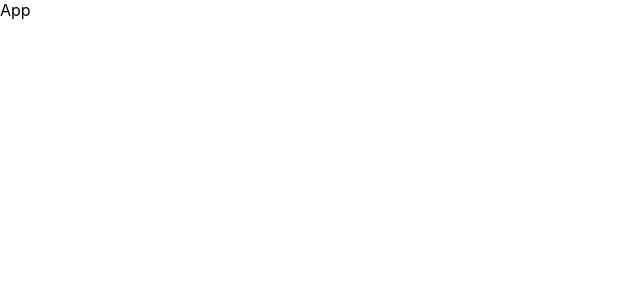
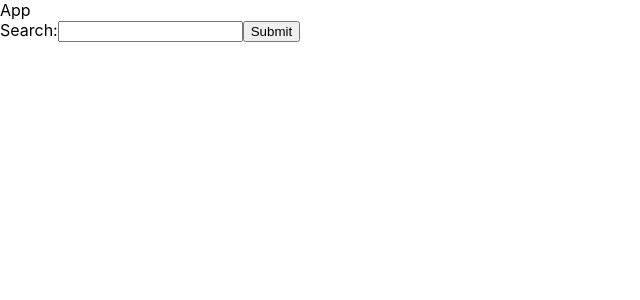
Before and after one commit to ttuannguyen/baseline-frontend, a React (Create React App) app: page / in a window 1280 px wide. Shown: the top 300 px of the page, without its empty margins (0-640 px from the left). Built offline with nearby package versions, Linux system fonts and the light colour scheme.

Commit message:
add form for searching based on user's input

```diff
--- a/src/App.js
+++ b/src/App.js
@@ -3,8 +3,30 @@
 import axios from 'axios';
 import React, { useEffect, useState } from 'react'
 
+function App() {
 
-function App() {
+  const EDAMAM_API_ID = '805a07f7';
+  const EDAMAM_API_KEY = '48484be0535a5017a5e879330aa66712';
+
+  const [input, setInput] = useState('');
+  console.log(input);
+
+  // test get request based on a search
+  // axios.get('https://api.edamam.com/search', {
+  //   params: {
+  //     q: 'corn',
+  //     app_id: EDAMAM_API_ID,
+  //     app_key: EDAMAM_API_KEY,
+  //   },
+  // })
+  // .then(response => {
+  //   console.log(response.data);
+  // })
+  // .catch(error => {
+  //   console.error('Error fetching data from Edamam API', error);
+  // });
+
+
 
   const apiCall = () => {
     axios.get('http://localhost:8080').then((data) => {
@@ -12,19 +34,23 @@ function App() {
     })
   }
 
-  apiCall();
 
-  // const [backendData, setBackendData] = useState();
-  // useEffect(() => {
-  //   fetch('/api')
-  //   .then(res => res.json())
-  //   .then(data => setBackendData(data))
-  // }, [])
-  // const display = backendData.map(data => console.log(data))
+  const handleSubmit = (e) => {
+    e.preventDefault();
+    console.log('hitting submit')
+    setInput('');
+  }
+
 
   return (
-    <div className="App">
+    <div className='App'>
       App
+      <form onSubmit={handleSubmit}>
+        <label>Search:
+          <input type='text' name='input' value={input} onChange={(e) => setInput(e.target.value)}/>
+        </label>
+        <input type='submit' />
+      </form>
     </div>
   );
 }
```
